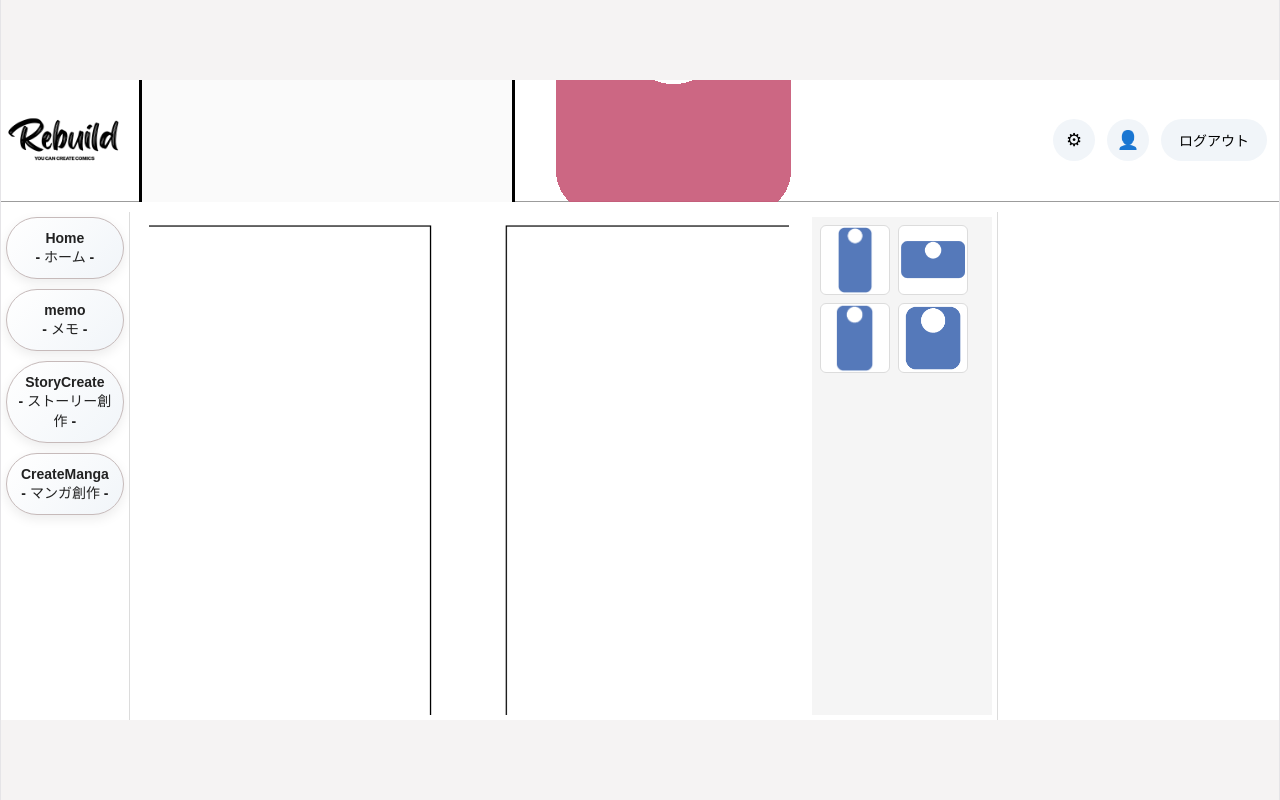
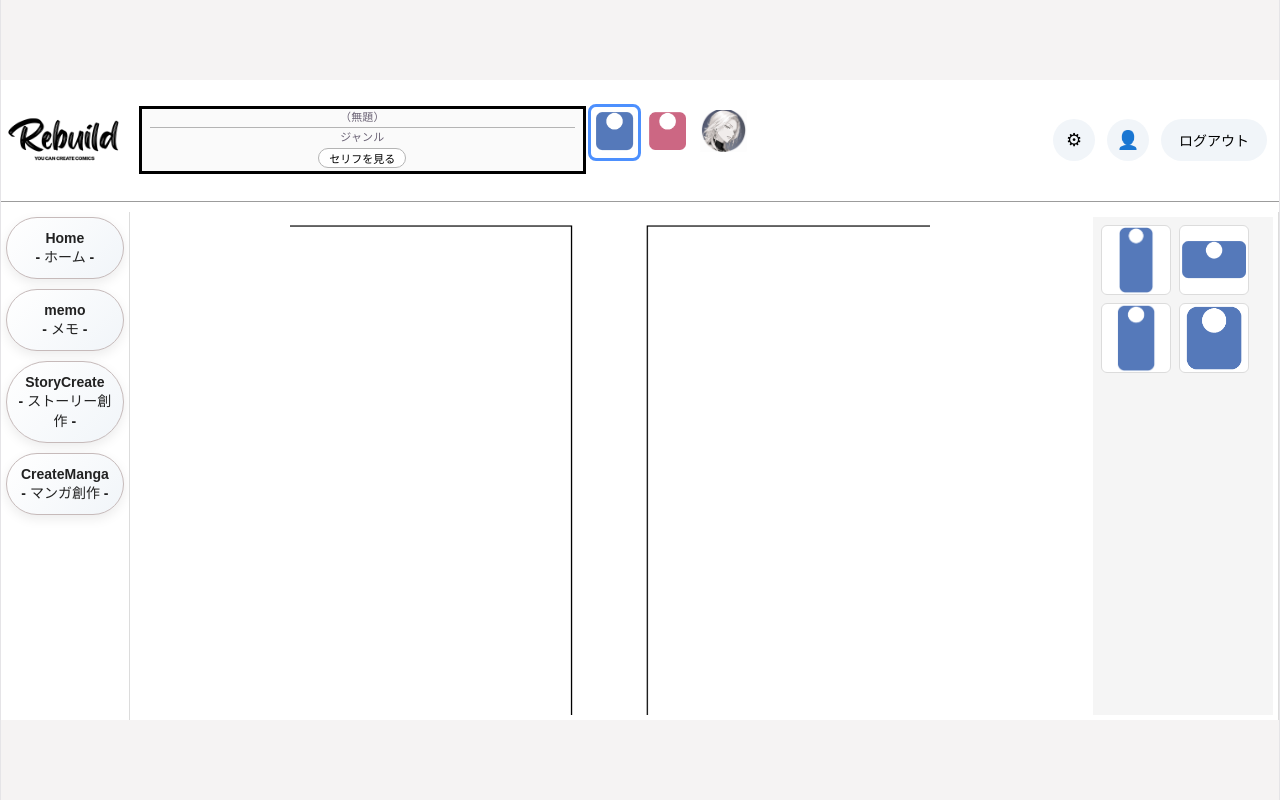
Before and after one commit to tottemoren/Rebuild-with-ClaudeCode, a React (Vite) app in the folder RebuildReact/: page /CreateMangaPage in a window 1280 px wide. Built offline with nearby package versions, Linux system fonts and the light colour scheme; sample sign-in values are in the browser's storage.

Commit message:
リリースに向けた機能改修

```diff
--- a/RebuildReact/src/components/layout/PageLayouts/MainLayout.css
+++ b/RebuildReact/src/components/layout/PageLayouts/MainLayout.css
@@ -87,6 +87,11 @@
     border-right: 1px solid rgb(220, 220, 220);
 }
 
+/* showAdvertisement={false}の画面（広告枠が無い）は、中央エリアが右まで広がる */
+.main-contents-full {
+    width: 90%;
+}
+
 /* =======================================
    RIGHT MENU
 ======================================= */
@@ -99,16 +104,6 @@
 
 
 
-
-/* ===============================================
-   LayoutAdvertisementSimple  CENTER•RIGHT MENU
-=============================================== */
-
-.LayoutAdvertisementSimple-maincontents {
-    width: 90%;
-    height: 100%;
-    padding: 5px;
-}
 
 /* =======================================
    RESPONSIVE
--- a/RebuildReact/src/components/layout/PageLayouts/MainLayout.tsx
+++ b/RebuildReact/src/components/layout/PageLayouts/MainLayout.tsx
@@ -8,9 +8,15 @@ type Props = {
   children: React.ReactNode;
   headerContent?: React.ReactNode;
   headerSecondaryContent?: React.ReactNode;
+  showAdvertisement?: boolean;
 };
 
-function MainLayout({ children, headerContent, headerSecondaryContent }: Props) {
+function MainLayout({
+  children,
+  headerContent,
+  headerSecondaryContent,
+  showAdvertisement = true,
+}: Props) {
 
   return (
 
@@ -32,12 +38,17 @@ function MainLayout({ children, headerContent, headerSecondaryContent }: Props)
             <LeftMenu/>
 
             {/* CENTER */}
-            <div className="main-contents">
+            <div
+              className={
+                "main-contents" +
+                (showAdvertisement ? "" : " main-contents-full")
+              }
+            >
                 {children}
             </div>
 
-            {/* RIGHT MENU*/}
-            <Advertisement/>
+            {/* RIGHT MENU（広告が不要な画面はshowAdvertisement={false}で非表示にできる） */}
+            {showAdvertisement && <Advertisement/>}
 
           </div>
 
--- a/RebuildReact/src/components/layout/PageLayouts/NoRightMenu/NoRightAndSimpleHeader.tsx
+++ /dev/null
@@ -1,46 +0,0 @@
-import "../MainLayout.css";
-
-import LeftMenu from "../../LeftMenu/LeftMenu";
-import Header from "../../Header/Header";
-
-type Props = {
-  children: React.ReactNode;
-  headerContent?: React.ReactNode;
-};
-
-function LayoutHeaderSimple({ children,headerContent }: Props) {
-
-  return (
-
-    <div className="app-wrapper">
-      <div className="app-canvas">
-
-        <div className="home-page">
-
-          {/* TOP */}
-          <Header
-            centerContent={headerContent}
-          />
-
-          {/* MAIN */}
-          <div className="container">
-
-            {/* LEFT MENU */}
-            <LeftMenu/>
-
-            {/* CENTER */}
-            <div className="main-contents">
-                {children}
-            </div>
-
-          </div>
-
-        </div>
-
-      </div>
-    </div>
-
-  );
-}
-
-export default LayoutHeaderSimple;
--- a/RebuildReact/src/pages/CreateMangaPage/CreateMangaPage.css
+++ b/RebuildReact/src/pages/CreateMangaPage/CreateMangaPage.css
@@ -6,27 +6,84 @@
 }
 
 .CreateMangaPage-thema {
-    width: 55%;
+    width: 65%;
     max-height: 95%;
     margin: 2px;
+    padding: 2px 8px;
+    box-sizing: border-box;
+    overflow-y: auto;
     h3,p{
         margin: 0;
         padding: 0;
+        font-size: 11px;
+        line-height: 1.15;
+    }
+    h3 {
+        /* タイトルは1行に収め、はみ出す分は … で省略する */
+        white-space: nowrap;
+        overflow: hidden;
+        text-overflow: ellipsis;
     }
     background-color: rgb(250, 250, 250);
 	border: 3px solid black;
 }
 
+/* あらすじは長さが不定なので、2行を超えたら … で省略し、縦に伸びすぎないようにする */
+.CreateMangaPage-thema-summary {
+    display: -webkit-box;
+    -webkit-box-orient: vertical;
+    -webkit-line-clamp: 2;
+    overflow: hidden;
+}
+
+/* 以前は「---...---」という文字列（2行分の高さ）だったが、
+   本物の罫線に置き換えて高さを詰めた */
+.CreateMangaPage-thema-divider {
+    margin: 3px 0;
+    border: none;
+    border-top: 1px solid rgb(180, 180, 180);
+}
+
+.CreateMangaPage-dialogue-toggle {
+    margin-top: 2px;
+    padding: 1px 10px;
+    font-size: 11px;
+    border: 1px solid rgb(180, 180, 180);
+    border-radius: 100px;
+    background-color: white;
+    cursor: pointer;
+}
+
+.CreateMangaPage-dialogue-toggle:hover {
+    background-color: rgb(240, 240, 240);
+}
+
+.CreateMangaPage-dialogue-list {
+    margin-top: 2px;
+    max-height: 60px;
+    overflow-y: auto;
+    font-size: 11px;
+}
+
+.CreateMangaPage-dialogue-list p {
+    margin: 1px 0 !important;
+}
+
 .CreateMangaPage-character {
-    width: 45%;
-    height: 100%;
+    width: 35%;
+    display: flex;
+    flex-wrap: wrap;
+    align-content: flex-start;
 
 }
 
 .CreateMangaPage-character img {
     width: auto;
-    height: 90%;
-    margin: 5px;
+    /* 以前は90%（親の高さ基準）だったが、Header統合で親の高さの基準が
+       曖昧になり、画像が本来の大きさのまま表示されてしまっていた。
+       ヘッダー内に1段で収まる固定サイズに変更 */
+    height: 42px;
+    margin: 3px;
 }
 
 .CreateMangaPage-character button {
--- a/RebuildReact/src/pages/CreateMangaPage/CreateMangaPage.tsx
+++ b/RebuildReact/src/pages/CreateMangaPage/CreateMangaPage.tsx
@@ -3,7 +3,7 @@ import "./CreateMangaPage.css";
 import { useEffect, useState } from "react";
 import { useSearchParams } from "react-router-dom";
 
-import LayoutHeaderSimple from "../../components/layout/PageLayouts/NoRightMenu/NoRightAndSimpleHeader";
+import MainLayout from "../../components/layout/PageLayouts/MainLayout";
 import RightMenuKoma, { type CharacterKey } from "./layout/RightMenuKoma";
 import {
   useMangaCanvas,
@@ -12,6 +12,8 @@ import {
   type PlacedKoma,
 } from "../../utils/DragAndDrop";
 import type { MangaPanelDto } from "../../types/MangaPanel";
+import type { Story } from "../../types/Story";
+import type { Dialogue } from "../../types/Dialogue";
 
 // 固定のキャンバス枠のサイズ（このサイズのまま画像として書き出す）
 const CANVAS_WIDTH = 640;
@@ -41,6 +43,10 @@ export default function CreateMangaPage() {
   const [isSaving, setIsSaving] = useState(false);
   const [isLoading, setIsLoading] = useState(false);
   const [statusMessage, setStatusMessage] = useState<string | null>(null);
+
+  const [story, setStory] = useState<Story | null>(null);
+  const [dialogues, setDialogues] = useState<Dialogue[]>([]);
+  const [showDialogues, setShowDialogues] = useState(false);
 
   const [searchParams] = useSearchParams();
   const storyIdParam = searchParams.get("storyId");
@@ -91,6 +97,23 @@ export default function CreateMangaPage() {
       .finally(() => setIsLoading(false));
     // setPanels は useMangaCanvas から返る安定した関数なので依存配列には含めない
     // eslint-disable-next-line react-hooks/exhaustive-deps
+  }, [storyId]);
+
+  // storyId に対応するストーリー情報・セリフを取得する
+  // （個別取得APIが無いため、一覧を取得してidで絞り込む。TopicChoice画面と同じ方式）
+  useEffect(() => {
+    if (!storyId) return;
+
+    fetch(`${import.meta.env.VITE_API_BASE_URL}/stories`)
+      .then((response) => response.json())
+      .then((data: Story[]) => {
+        const found = data.find((item) => item.id === storyId);
+        setStory(found ?? null);
+      });
+
+    fetch(`${import.meta.env.VITE_API_BASE_URL}/dialogues?storyId=${storyId}`)
+      .then((response) => response.json())
+      .then((data: Dialogue[]) => setDialogues(data));
   }, [storyId]);
 
   const handleSave = async () => {
@@ -153,16 +176,35 @@ export default function CreateMangaPage() {
   };
 
   return (
-    <LayoutHeaderSimple
+    <MainLayout
+      showAdvertisement={false}
       headerContent={
         <div className="CreateMangaPage-top">
           <div className="CreateMangaPage-thema">
-            <h3>【プロを名乗るなら】</h3>
-            <p>俳優として成長していく主人公。しかしそこには立ちはだかる壁が</p>
-            <p>
-              ------------------------------------------------------------
-            </p>
-            <p>ジャンル 「職業」「天才」「葛藤」</p>
+            <h3>{story?.title || "（無題）"}</h3>
+            <p className="CreateMangaPage-thema-summary">{story?.summary}</p>
+            <hr className="CreateMangaPage-thema-divider" />
+            <p>ジャンル {story?.genre}</p>
+
+            <button
+              type="button"
+              className="CreateMangaPage-dialogue-toggle"
+              onClick={() => setShowDialogues((prev) => !prev)}
+            >
+              {showDialogues ? "セリフを閉じる" : "セリフを見る"}
+            </button>
+
+            {showDialogues && (
+              <div className="CreateMangaPage-dialogue-list">
+                {dialogues.length === 0 && <p>セリフがありません</p>}
+
+                {dialogues.map((dialogue) => (
+                  <p key={dialogue.id}>
+                    <strong>{dialogue.talkerName}</strong>：{dialogue.line}
+                  </p>
+                ))}
+              </div>
+            )}
           </div>
 
           {/* キャラ選択 */}
@@ -267,6 +309,6 @@ export default function CreateMangaPage() {
       />
 
       </div>
-    </LayoutHeaderSimple>
+    </MainLayout>
   );
 }
--- a/RebuildReact/src/pages/CreateMangaPage/TopicChoice.css
+++ b/RebuildReact/src/pages/CreateMangaPage/TopicChoice.css
@@ -151,6 +151,15 @@
     flex-direction: column;
 
     gap: 12px;
+}
+
+/* 素材フォルダのさらに右に追加したエリア（幅は以前の広告枠と同じ22%） */
+.topic-choice-extra-menu {
+
+    width: 22%;
+    flex-shrink: 0;
+
+    overflow-y: auto;
 }
 
 
--- a/RebuildReact/src/pages/CreateMangaPage/TopicChoice.tsx
+++ b/RebuildReact/src/pages/CreateMangaPage/TopicChoice.tsx
@@ -170,6 +170,8 @@ function TopicChoice() {
   return (
 
     <MainLayout
+
+      showAdvertisement={false}
 
       headerSecondaryContent={
         <button
@@ -353,6 +355,11 @@ function TopicChoice() {
 
         </div>
 
+        {/* RIGHT：新規追加エリア（幅は元の広告枠と同じ22%） */}
+        <div className="topic-choice-extra-menu">
+
+        </div>
+
       </div>
 
     </MainLayout>
--- a/RebuildReact/src/pages/StoryCreatePage/StoryCreatePage.tsx
+++ b/RebuildReact/src/pages/StoryCreatePage/StoryCreatePage.tsx
@@ -213,6 +213,8 @@ function StoryCreatePage() {
   return (
 
     <MainLayout
+
+      showAdvertisement={false}
 
       headerSecondaryContent={
         <div className="header-toggle">
```
Also changed, not shown: 3 other files (tests, documents, lock files or other folders).
